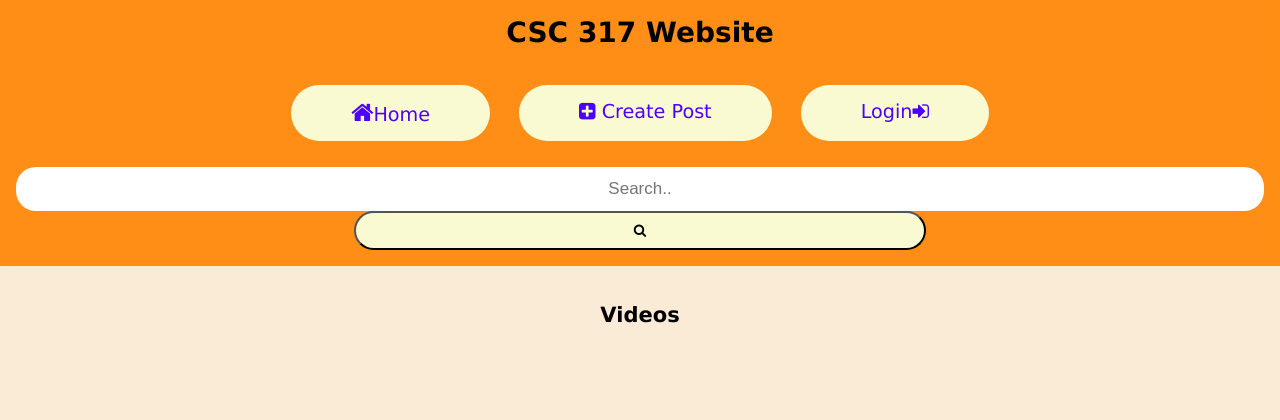
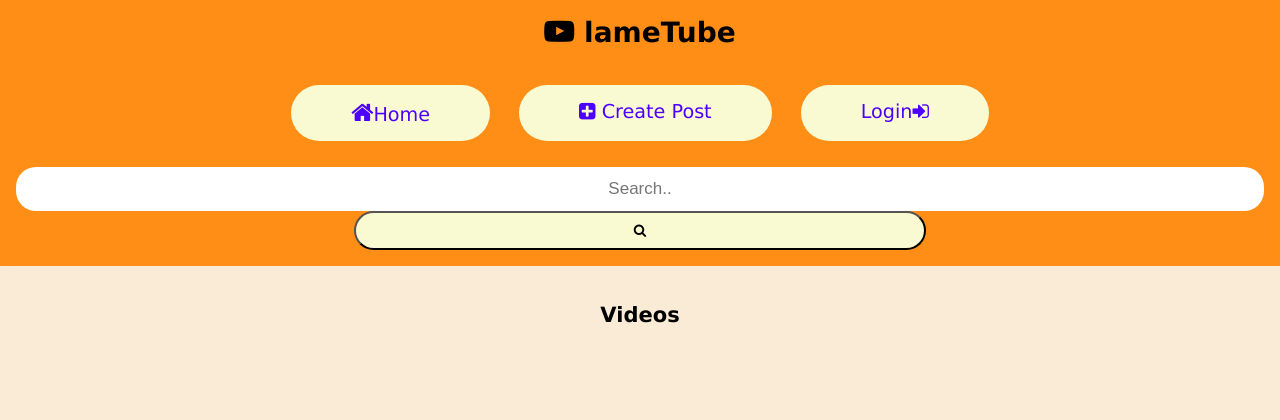
Before and after one commit to linkyap/lametube_project, a Node server app: page / in a window 1280 px wide. Shown: the top 420 px of the page. Run offline with Node 20, Linux system fonts and the light colour scheme; some libraries are stand-ins or nearby versions.

Commit message:
M4 -final update

```diff
--- a/application/middleware/auth.js
+++ b/application/middleware/auth.js
@@ -3,7 +3,7 @@
         if(req.session.user){
             next();
         }else{
-            req.flash("error", `You must be logged in..`);
+            req.flash("error", `You must be logged in...`);
             req.session.save(function(err){
                 if(err) next(err);
                 res.redirect('/login');
--- a/application/views/partials/header.hbs
+++ b/application/views/partials/header.hbs
@@ -1,5 +1,5 @@
 <header class="header">
-    <h1>CSC 317 Website</h1>
+    <h1><i class="fa fa-youtube-play" aria-hidden="true" style="font-size:30px"></i> lameTube</h1>
     <nav>
         <ul style="list-style: none;">
             <li><a href="/"><i class="fa fa-home" style="font-size:24px"> </i>Home</a></li>
```
